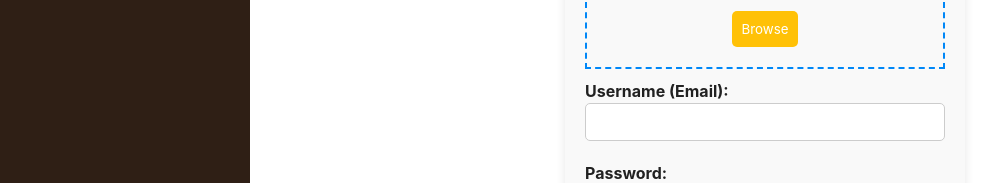
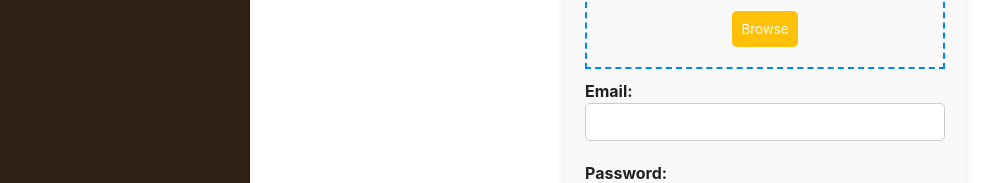
Before and after one commit to ilya-bondarev/school-react-app, a React (Create React App) app: page /register in a window 1280 px wide. Shown: the part 205-388 px from the top of the page, without its empty margins (0-1008 px from the left). Built offline with nearby package versions, Linux system fonts and the light colour scheme.

Commit message:
Add a password complexity check

```diff
--- a/src/pages/Login.js
+++ b/src/pages/Login.js
@@ -38,8 +38,8 @@ const Login = () => {
             <h2>Login</h2>
             <form onSubmit={handleLogin}>
                 <label>
-                    Username:
-                    <input type="text" value={username} onChange={(e) => setUsername(e.target.value)} required />
+                    Email:
+                    <input type="email" value={username} onChange={(e) => setUsername(e.target.value)} required />
                 </label>
                 <label>
                     Password:
--- a/src/pages/Register.js
+++ b/src/pages/Register.js
@@ -14,9 +14,29 @@ const Register = () => {
     const [error, setError] = useState('');
     const navigate = useNavigate();
 
+    const validatePassword = (password) => {
+        // Define the complex password criteria
+        const minLength = 8;
+        const hasUpperCase = /[A-Z]/.test(password);
+        const hasLowerCase = /[a-z]/.test(password);
+        const hasNumber = /[0-9]/.test(password);
+        const hasSpecialChar = /[!@#$%^&*(),.?":{}|<>]/.test(password);
+
+        if (password.length < minLength || !hasUpperCase || !hasLowerCase || !hasNumber || !hasSpecialChar) {
+            return false;
+        }
+        return true;
+    };
+
     const handleRegister = async (e) => {
         e.preventDefault();
         setError(''); // Clear any previous errors
+
+        // Validate the password
+        if (!validatePassword(password)) {
+            setError('Password must be at least 8 characters long, and include uppercase, lowercase, number, and special character.');
+            return;
+        }
 
         try {
             const response = await axios.post(`${config.apiBaseUrl}/register`, {
@@ -34,11 +54,11 @@ const Register = () => {
             navigate('/profile');
             window.location.reload();
         } catch (error) {
-
             const errorMessage = error.response?.data.detail || 'Failed to register. Please try again later.';
             setError(errorMessage);
         }
     };
+
     const handleFileUpload = (fileName) => {
         setUploadedFileName(fileName);
     };
@@ -50,12 +70,12 @@ const Register = () => {
                 <label>
                     Uploaded Profile Photo
                     {uploadedFileName && (
-                        <img src={`${config.apiBaseUrl}/profile-photo/${uploadedFileName}`} alt="Profile" style={{ maxWidth: 50 + '%' }} />
+                        <img src={`${config.apiBaseUrl}/profile-photo/${uploadedFileName}`} alt="Profile" style={{ maxWidth: '50%' }} />
                     )}
                     <ProfilePhotoUpload onFileUpload={handleFileUpload} />
                 </label>
                 <label>
-                    Username (Email):
+                    Email:
                     <input
                         type="email"
                         value={username}
```
